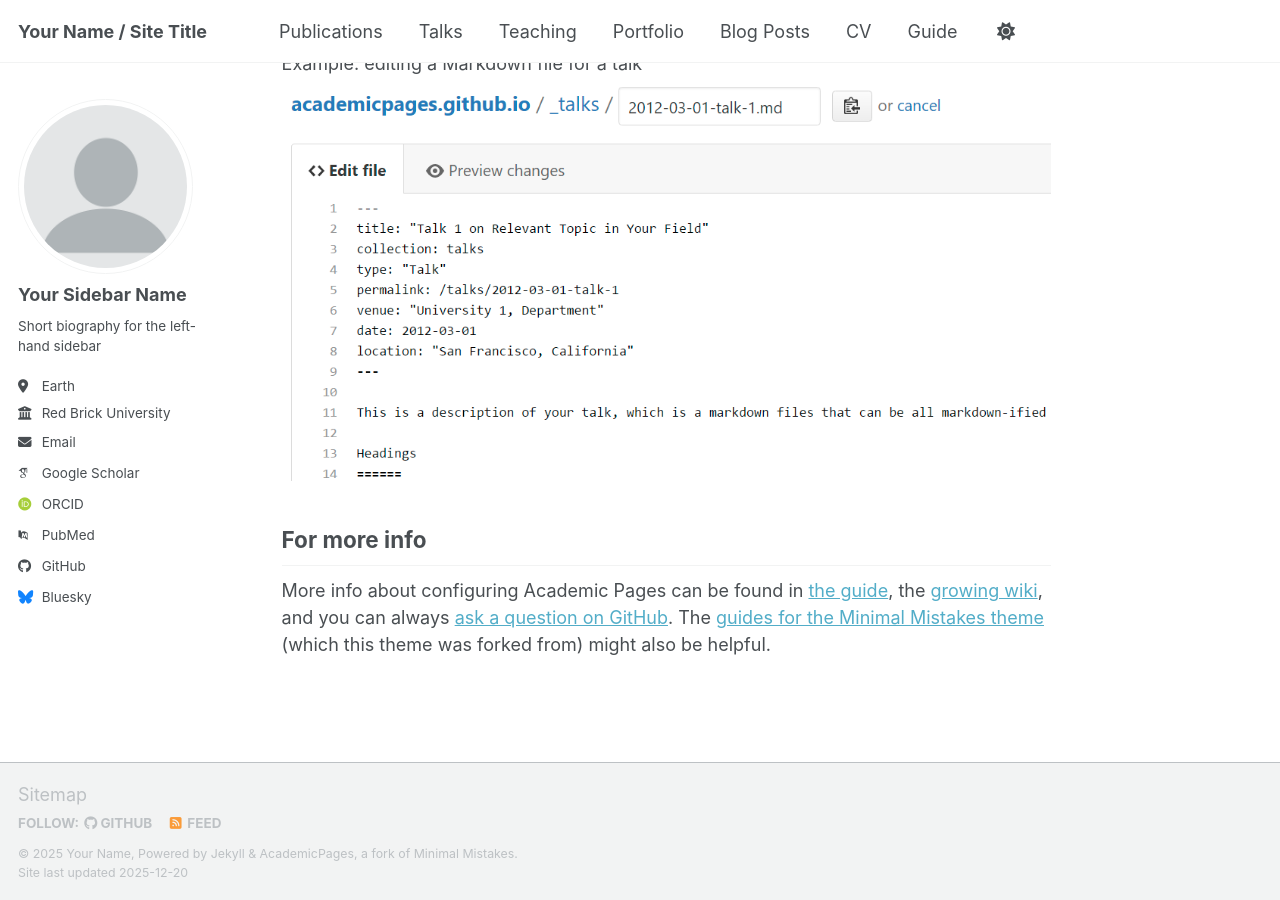
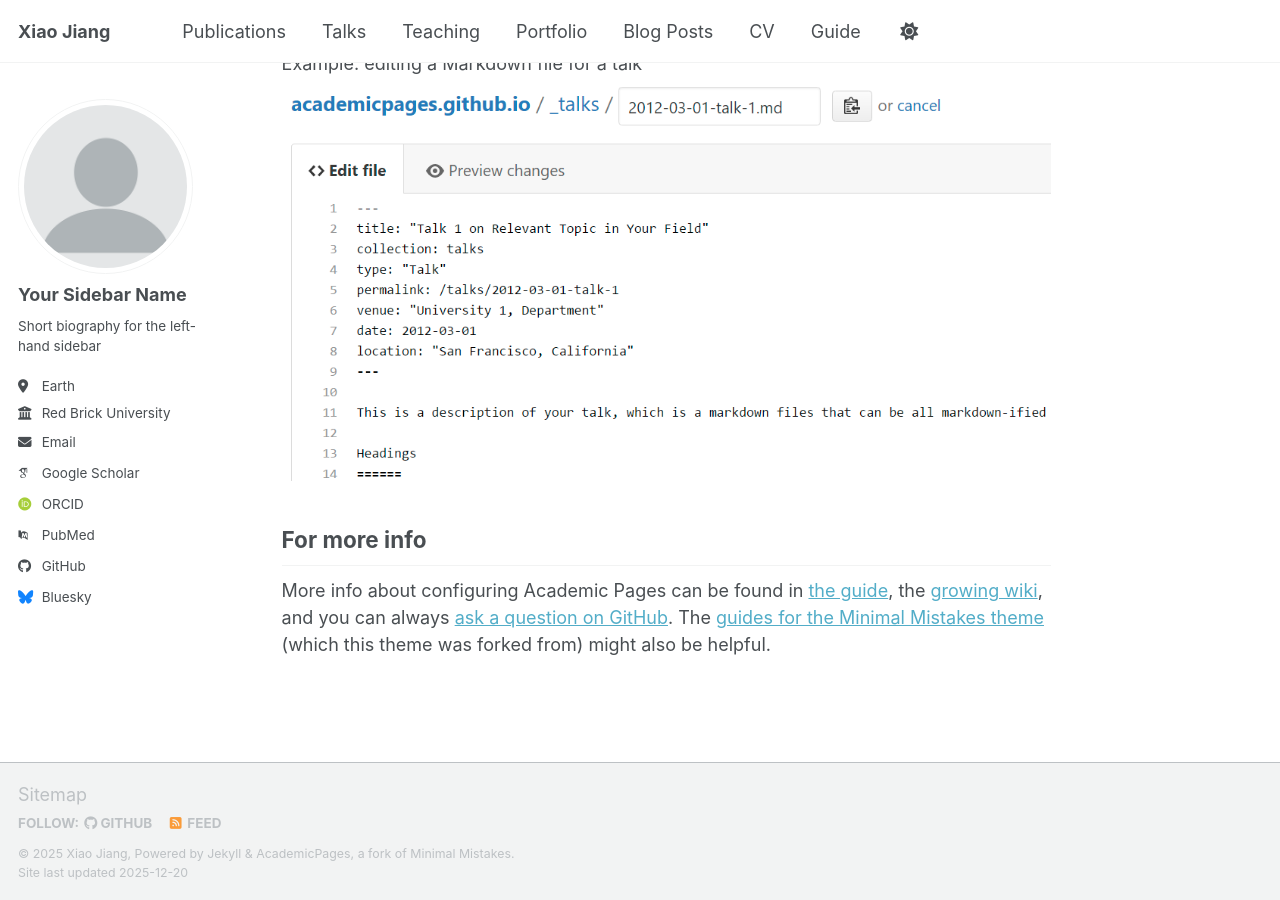
Before and after one commit to Xiao-Jiang-22/Xiao-Jiang-22.github.io, a Jekyll site: the page built from _pages/about.md, in a window 1280 px wide and 900 px high, scrolled down 2718 px. Built offline with Jekyll 4.4.1, drawn with Linux system fonts in a browser that asks for light colours; some web fonts are replaced; a script bundle is joined from its source files by our own code; library files that are not in the unit come from our copies.

Commit message:
Update _config.yml

```diff
--- a/_config.yml
+++ b/_config.yml
@@ -9,14 +9,14 @@
 # Basic Site Settings
 locale                   : "en-US"
 site_theme               : "default" # Currently available options are "default", "air"
-title                    : "Your Name / Site Title"
+title                    : "Xiao Jiang"
 title_separator          : "-"
-name                     : &name "Your Name"
-description              : &description "Your Name's academic portfolio"   # Update this with a general description of your site, this is the default if not overridden by a page
-url                      : https://academicpages.github.io # The base hostname & protocol for your site e.g. "https://[your GitHub username].github.io",
+name                     : &name "Xiao Jiang"
+description              : &description "Xiao Jiang's personal website"   # Update this with a general description of your site, this is the default if not overridden by a page
+url                      : http://xiao-jiang.com # The base hostname & protocol for your site e.g. "https://[your GitHub username].github.io",
                                                            # or if you already have some other page hosted on Github then use "https://[your GitHub username].github.io/[Your Repo Name]"
 baseurl                  : "" # the subpath of your site, e.g. "/blog"
-repository               : "academicpages/academicpages.github.io"
+repository               : "Xiao-Jiang-22/Xiao-Jiang-22.github.io"
 
 # Site Author - The following control what appear as part of the author content on the side bar.
 #               If a field is blank the icon and link will not appear, otherwise it will be shown.
```
